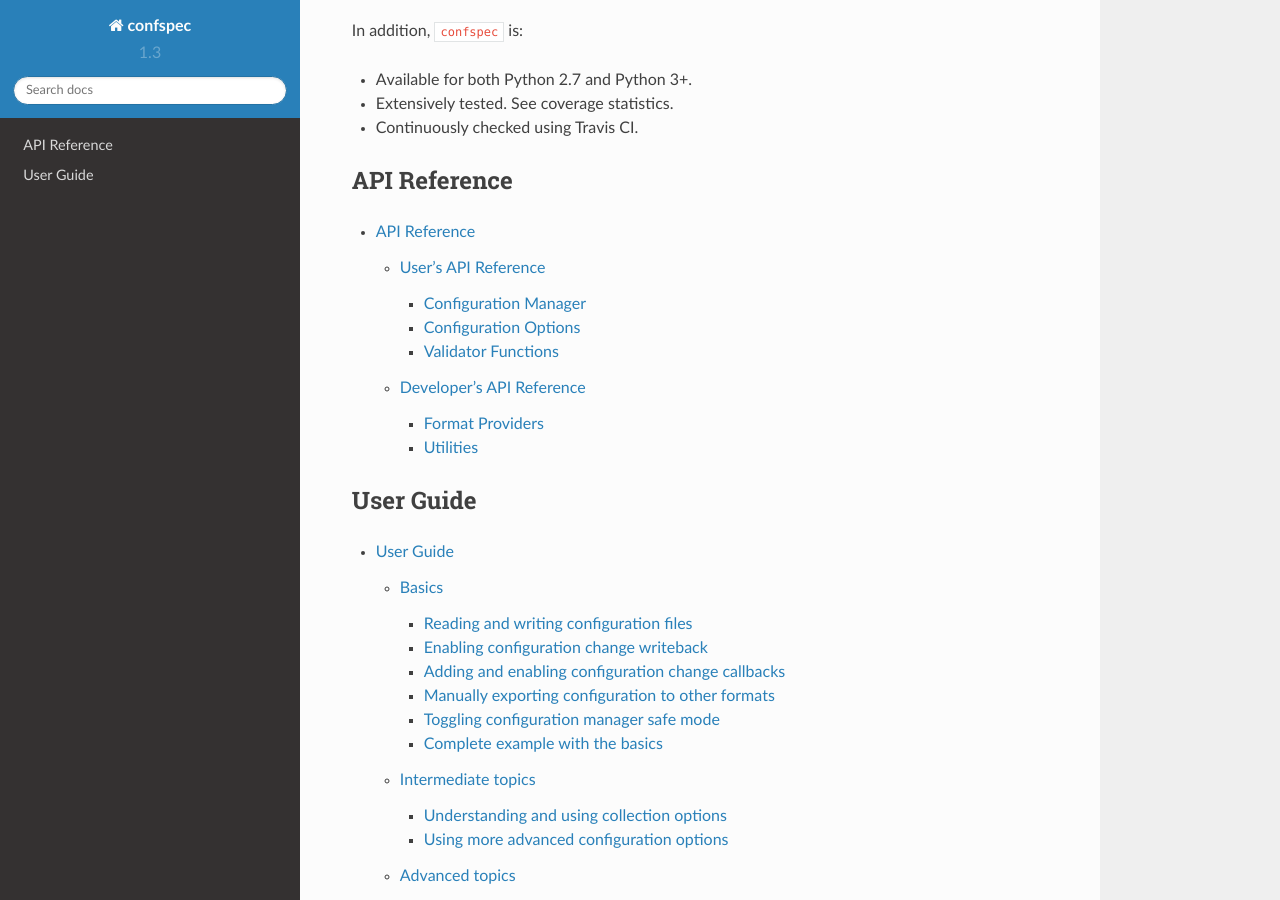
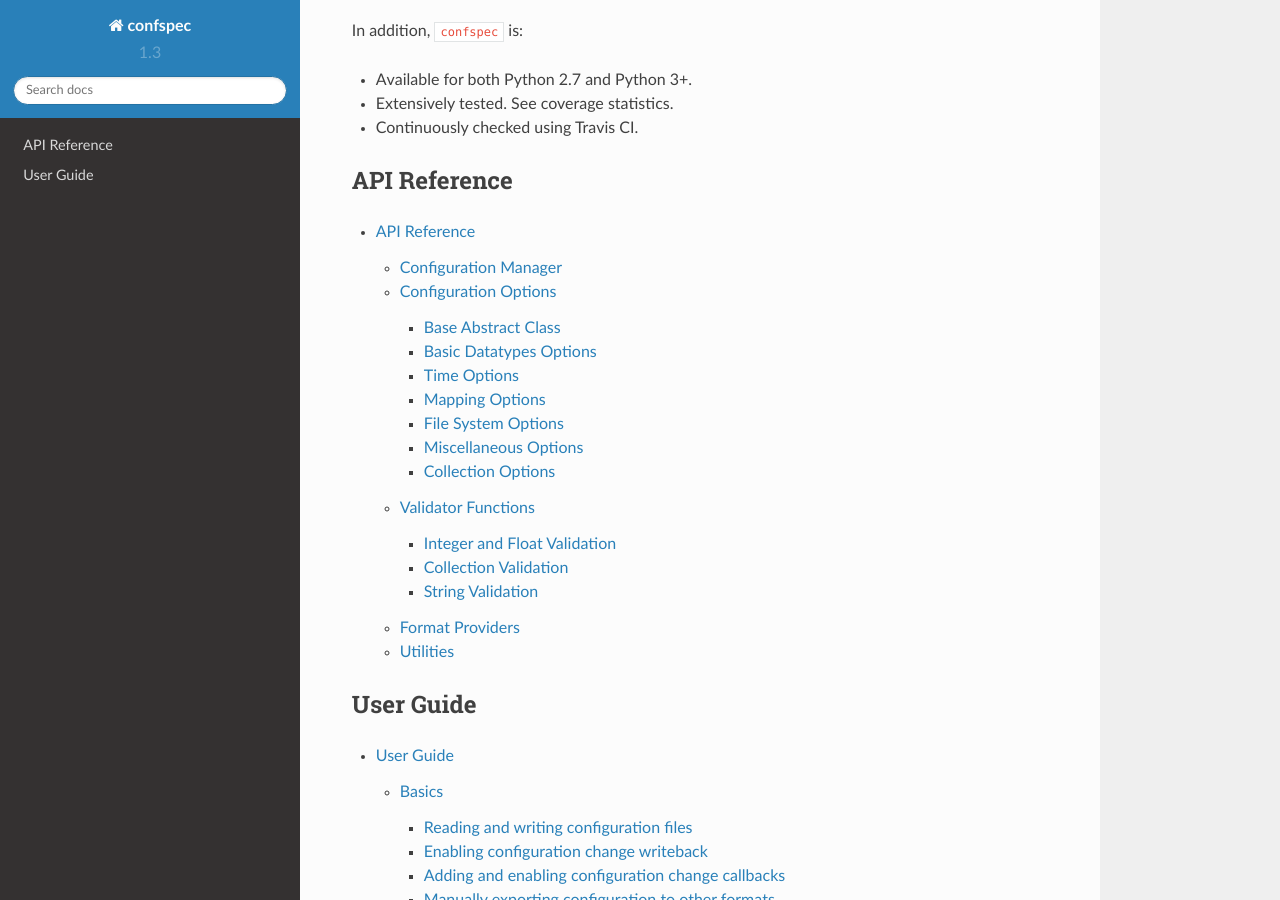
Before and after one commit to carlos-jenkins/confspec, a Sphinx documentation site: the page built from doc/index.rst, in a window 1280 px wide and 900 px high, scrolled down 2796 px. Built offline with Sphinx 7.4.7 and the Read the Docs theme 2.0.0, drawn with Linux system fonts in a browser that asks for light colours; some of the changed text lies outside the part shown.

Commit message:
Refactored the API Reference document.

```diff
--- a/doc/content/reference.rst
+++ b/doc/content/reference.rst
@@ -7,9 +7,6 @@ API Reference
 .. contents:: Table of Contents
    :local:
 
-
-User's API Reference
-====================
 
 Configuration Manager
 +++++++++++++++++++++
@@ -346,9 +343,6 @@ String Validation
 .. autofunction:: endswith_igncase
 
 
-Developer's API Reference
-=========================
-
 Format Providers
 ++++++++++++++++
 
--- a/doc/index.rst
+++ b/doc/index.rst
@@ -99,7 +99,7 @@ like this, you use the ``validator`` keyword in the constructor of the
 
 
 And much more, much more.  For a more in-depth review check the
-`Documentation`_ below.
+`User Guide`_ below.
 
 
 Features
```
